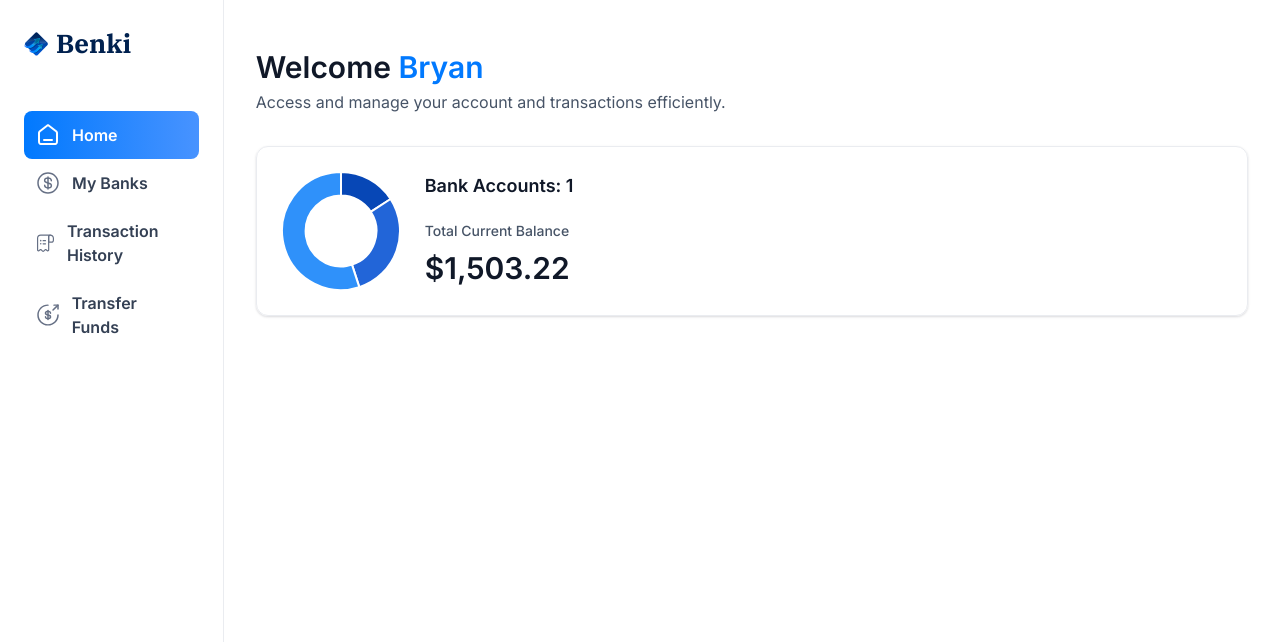
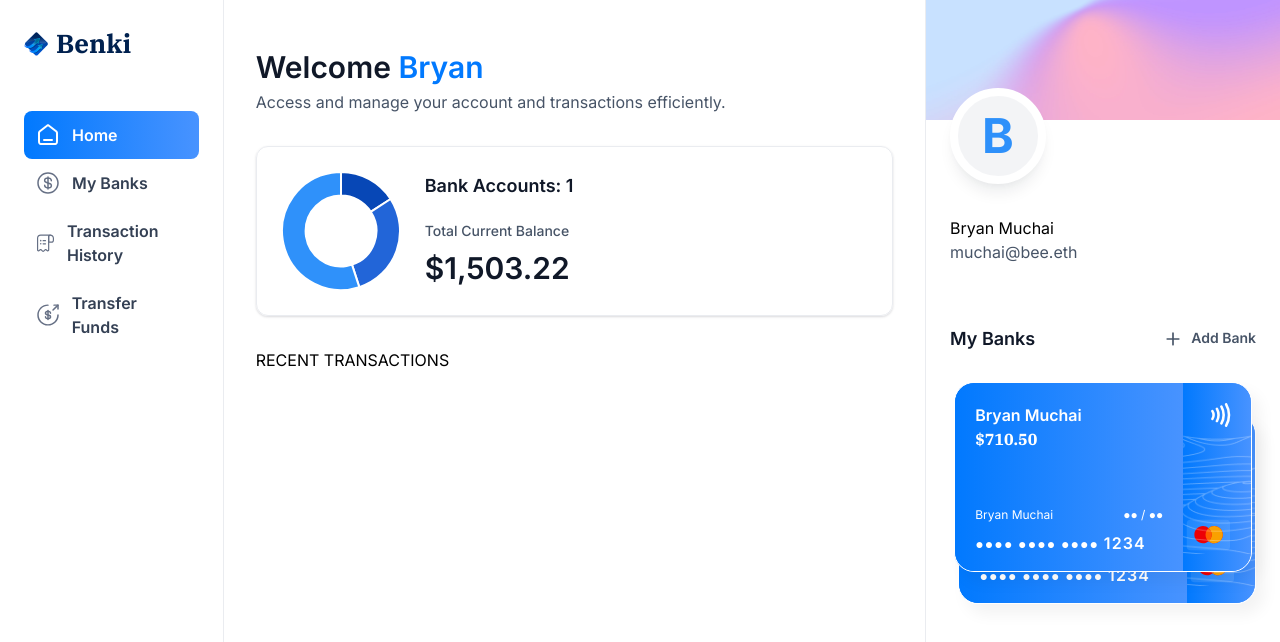
Before and after one commit to bee2100cs/benki, a Next.js app: page / in a window 1280 px wide. Shown: the top 642 px of the page. Built offline with nearby package versions, Linux system fonts and the light colour scheme.

Commit message:
Implement right sidebar

```diff
--- a/app/(root)/page.tsx
+++ b/app/(root)/page.tsx
@@ -1,9 +1,14 @@
 import HeaderBox from '@/components/HeaderBox'
+import RightSidebar from '@/components/RightSidebar';
 import TotalBalanceBox from '@/components/TotalBalanceBox';
 import React from 'react'
 
 const Home = () => {
-  const loggedIn = { firstName: "Bryan"};
+  const loggedIn = {
+    firstName: "Bryan",
+    lastName: "Muchai",
+    email: "muchai@bee.eth"
+  };
 
   return (
 
@@ -24,7 +29,15 @@
               totalCurrentBalance={1503.22}
             />
           </header>
+
+          RECENT TRANSACTIONS
         </div>
+
+        <RightSidebar
+          user={loggedIn}
+          transactions={[]}
+          banks={[{ currentBalance: 710.50 }, {currentBalance: 650.50}]}
+        />
       </section>
     )
 
--- /dev/null
+++ b/components/BankCard.tsx
@@ -0,0 +1,72 @@
+import { formatAmount } from '@/lib/utils'
+import Image from 'next/image'
+import Link from 'next/link'
+import React from 'react'
+
+const BankCard = ({
+    account,
+    userName,
+    showBalance = true
+}: CreditCardProps) => {
+  return (
+    <div className='flex flex-col '>
+        <Link href="/" className='bank-card'>
+            <div className='bank-card_content'>
+                <div>
+                <h1 className='text-16 font-semibold text-white'>
+                    {account.name || userName}
+
+                </h1>
+                <p className='font-ibm-plex-serif font-black text-white'>
+                    {formatAmount(account.currentBalance)}
+                </p>
+                </div>
+
+                <article className='flex flex-col gap-2'>
+                    <div className='flex justify-between'>
+                        <h1 className='text-12 foint-semibold text-white'>
+                            {userName}
+                        </h1>
+                        <h2 className='text-12 foint-semibold text-white'>
+                        ●● / ●●
+                        </h2>
+                    </div>
+                    <p className='text-14 font-semibold tracking-[1.1px] text-white'>
+                    ●●●● ●●●● ●●●● <span className='text-16'>
+                                1234
+                                {/* {account.mask} */}
+                            </span>
+                        </p>
+
+                </article>
+            </div>
+
+            <div className='bank-card_icon'>
+                <Image src="/icons/Paypass.svg"
+                    width={20}
+                    height={24}
+                    alt="pay"
+                />
+                <Image src="/icons/mastercard.svg"
+                    width={45}
+                    height={32}
+                    alt="mastercard"
+                    className='ml-5'
+                />
+
+            </div>
+            <Image
+            src="/icons/lines.png"
+            width={316}
+            height={190}
+            alt="lines"
+            className='absolute top-0 left-0'
+            />
+        </Link>
+
+        {/* Copy Card number */}
+    </div>
+  )
+}
+
+export default BankCard
--- /dev/null
+++ b/components/RightSidebar.tsx
@@ -0,0 +1,76 @@
+import Image from 'next/image'
+import Link from 'next/link'
+import React from 'react'
+import BankCard from './BankCard'
+
+const RightSidebar = ({user, transactions, banks }:
+     RightSidebarProps) => {
+  return (
+    <aside className='right-sidebar'>
+        <section className='flex flex-col pb-8'>
+            <div className='profile-banner'/>
+            <div className='profile'>
+                <div className='profile-img'>
+                    <span className='text-5xl font-bold text-blue-500'>
+                        {user.firstName[0]}
+                    </span>
+                </div>
+
+                <div className='profile-details'>
+                    <h1>
+                        {user.firstName} {user.lastName}
+                    </h1>
+                    <p className='profile-email'>
+                        {user.email}
+                    </p>
+
+                </div>
+
+            </div>
+        </section>
+        <section className='banks'>
+            <div className='flex w-full justify-between'>
+            <h2 className='header-2'>
+                My Banks
+            </h2>
+            <Link href="/" className="flex gap-2">
+                <Image
+                    src="/icons/plus.svg"
+                    width={20}
+                    height={20}
+                    alt="plus"
+                />
+                <h2 className='text-14 font-semibold text-gray-600'>
+                    Add Bank
+                </h2>
+            </Link>
+            </div>
+
+            {banks?.length > 0 && (
+                <div className='relative flex flex-1 felx-col justify-center gap-5'>
+                    <div className='relative z-10'>
+                        <BankCard
+                        key={banks[0].$id}
+                        account={banks[0]}
+                        userName={`${user.firstName} ${user.lastName}`}
+                        showBalance={false}
+                        />
+                    </div>
+                    {banks[1] && (
+                        <div className='absolute right-0 top-8 z-0 w-[90%'>
+                            <BankCard
+                            key={banks[1].$id}
+                            account={banks[1]}
+                            userName={`${user.firstName} ${user.lastName}`}
+                            showBalance={false}
+                            />
+                        </div>
+                    )}
+                </div>
+            )}
+        </section>
+    </aside>
+  )
+}
+
+export default RightSidebar
```
